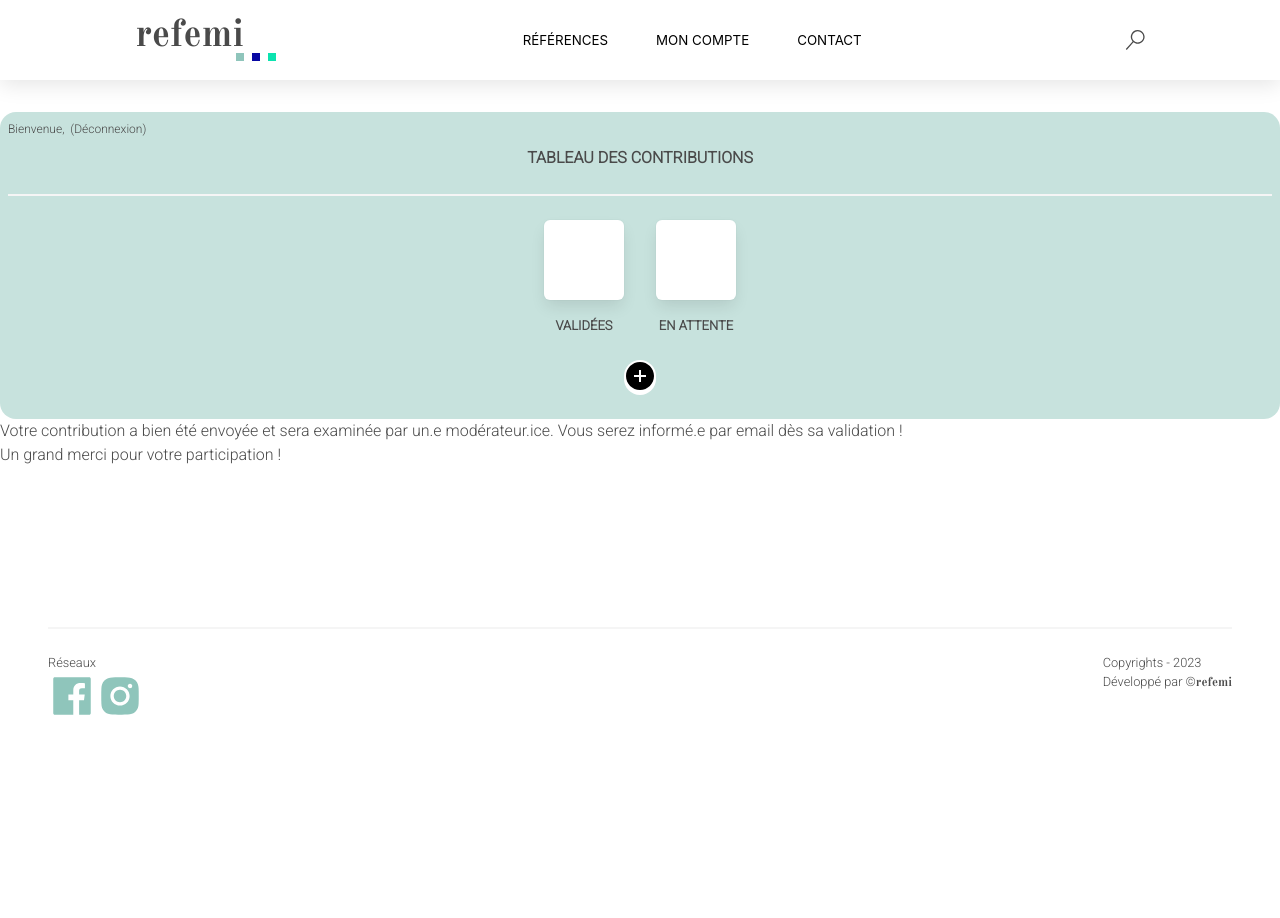
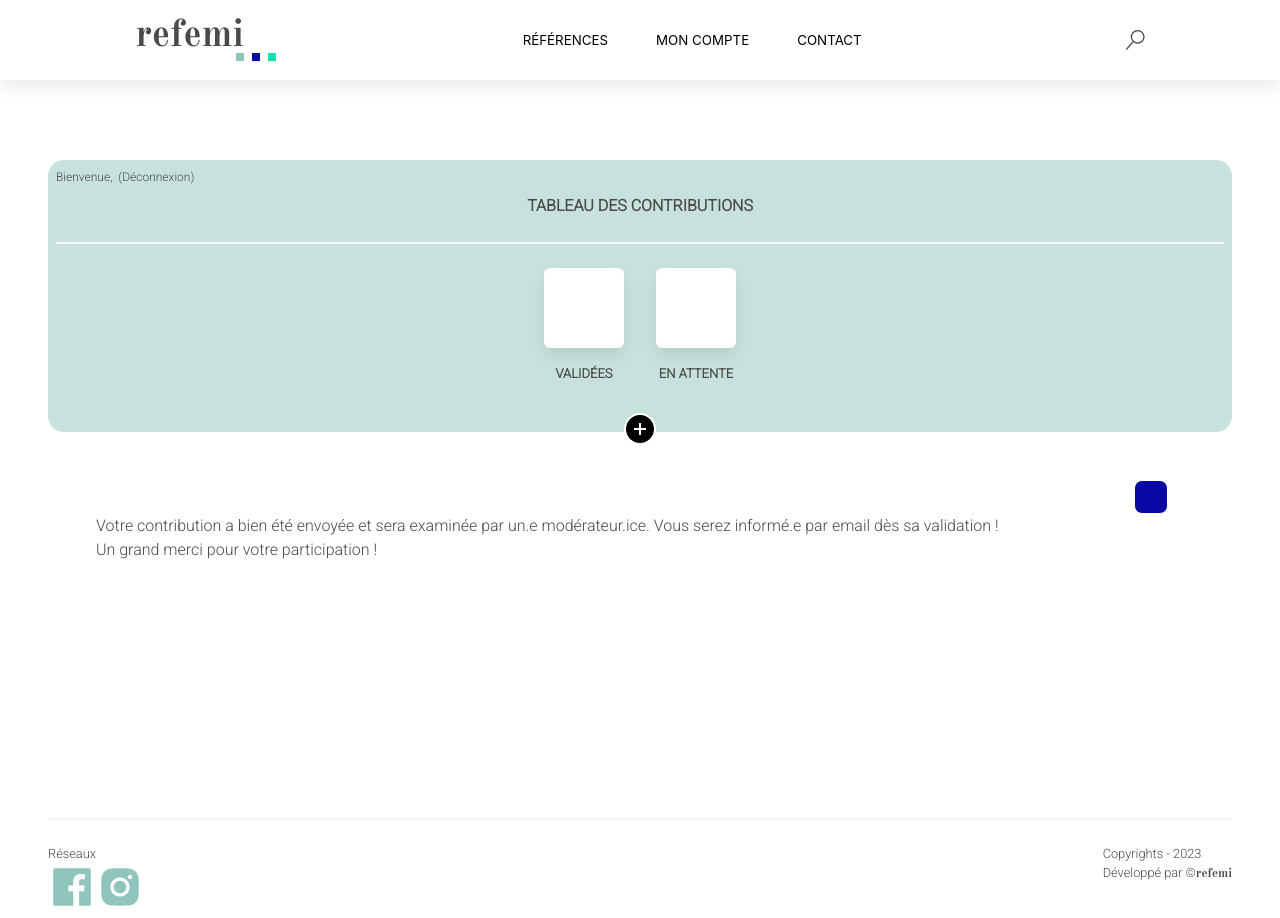
Before and after one commit to Refemi/refemi_front, a React (Create React App) app: page /addReference/formReference/formSent in a window 1280 px wide. Before the commit the page ends 800 px from the top, so only its background shows below. Built offline with nearby package versions, Linux system fonts and the light colour scheme; no server answers.

Commit message:
added a bit of style

```diff
--- a/src/components/Button/Button.jsx
+++ b/src/components/Button/Button.jsx
@@ -8,7 +8,9 @@ export default function Button({ label = "", path = null }) {
   return (
     <button
       className="pointer send-btn darkblue-bg has-text-white is-align-self-flex-end mr-4"
-      onClick={path !== null && (() => {
+      onClick={
+        path !== null &&
+        (() => {
           switch (path) {
             case "back":
               history.goBack();
@@ -22,10 +24,13 @@ export default function Button({ label = "", path = null }) {
             case "themes":
               history.push("/themes");
               break;
+            case "dashboard":
+              history.push("/dashboard");
             default:
-            history.push(path)
+              history.push(path);
           }
-      })}
+        })
+      }
     >
       {label}
     </button>
--- a/src/styles/css/style.css
+++ b/src/styles/css/style.css
@@ -659,6 +659,7 @@ button {
     height: 2rem;
     border-radius: 99px;
     position: absolute;
+    top: 5px;
     transition: 1s;
     transform: rotate(-90deg); }
   .dashboard .add-button_btn:hover {
--- a/src/styles/sass/sasscomponents/_counter.scss
+++ b/src/styles/sass/sasscomponents/_counter.scss
@@ -1,11 +1,4 @@
 .counter {
-
-  &-double {
-  }
-
-  &-wrapper {
-
-  }
 
   &-box {
     width: 5rem;
--- a/src/styles/sass/views/_dashboard.scss
+++ b/src/styles/sass/views/_dashboard.scss
@@ -35,6 +35,7 @@
       height: 2rem;
       border-radius: 99px;
       position: absolute;
+      top: 5px;
       transition: 1s;
       transform: rotate(-90deg);
     }
--- a/src/views/FormSent.jsx
+++ b/src/views/FormSent.jsx
@@ -1,4 +1,5 @@
 import React from "react";
+import Button from "../components/Button/Button";
 
 // Context
 import HeaderDashboard from "../components/Dashboard/ContentDashboard/HeaderDashboard";
@@ -6,13 +7,21 @@ import HeaderDashboard from "../components/Dashboard/ContentDashboard/HeaderDash
 //Displays the form for adding / modifying references
 export default function FormSent() {
   return (
-    <main className="has-text-justified">
+    <main className="is-flex is-justify-content-center is-flex-direction-column dashboard">
       <HeaderDashboard />
-      <p>
-        Votre contribution a bien été envoyée et sera examinée par un.e
-        modérateur.ice. Vous serez informé.e par email dès sa validation !
-      </p>
-      <p>Un grand merci pour votre participation !</p>
+      <section className="p-6 is-flex is-justify-content-center is-flex-direction-column ">
+        <Button
+          className="pointer send-btn darkblue-bg has-text-white is-align-self-flex-end"
+          onClick={"dashboard"}
+        >
+          Retour à mes contributions
+        </Button>
+        <p>
+          Votre contribution a bien été envoyée et sera examinée par un.e
+          modérateur.ice. Vous serez informé.e par email dès sa validation !
+        </p>
+        <p>Un grand merci pour votre participation !</p>
+      </section>
     </main>
   );
 }
```
Lines whose indentation alone changed are shown as unchanged.
